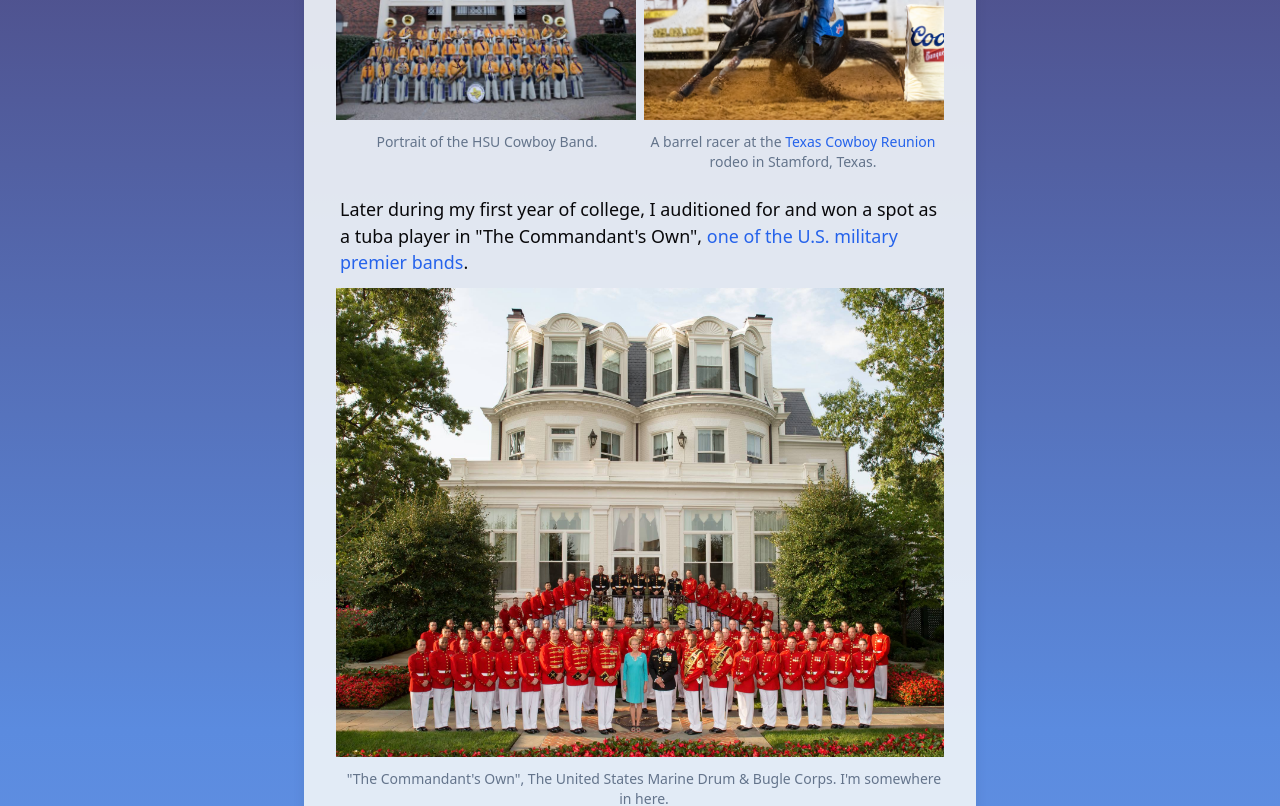
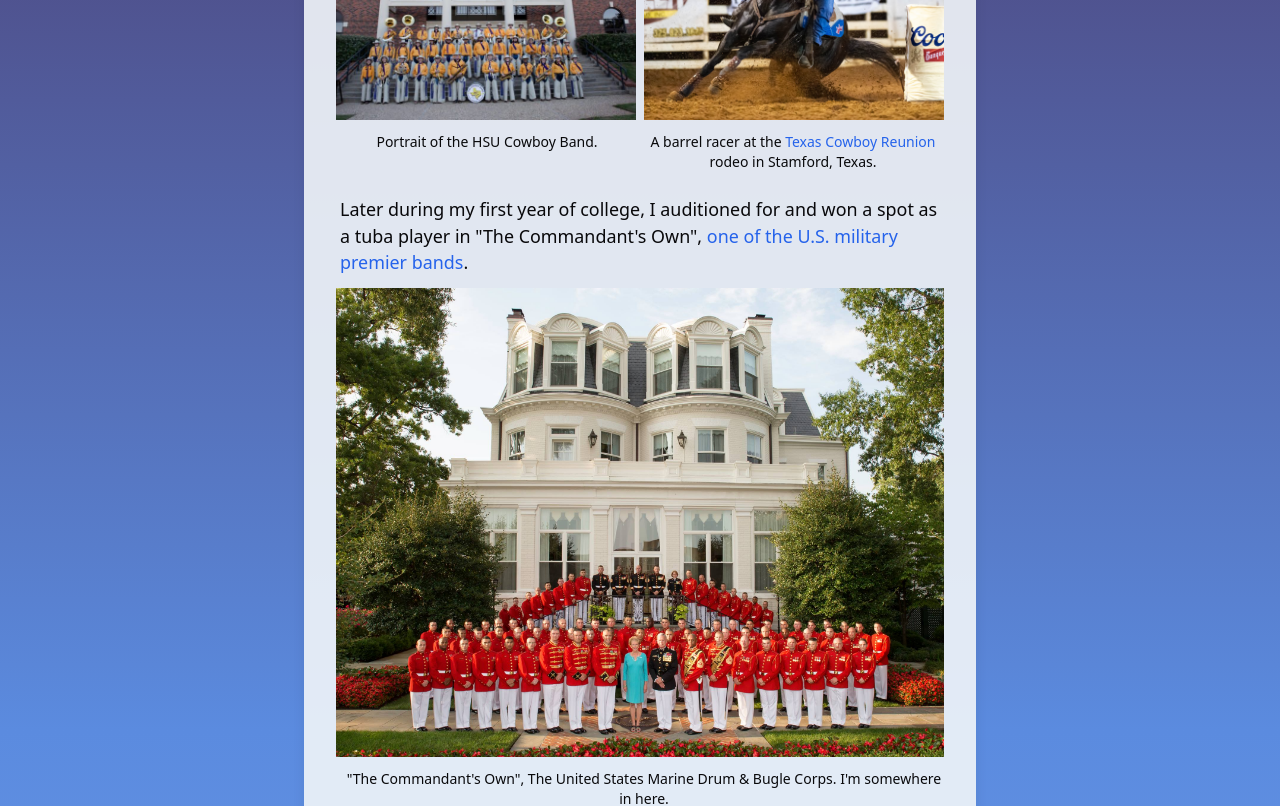
Before and after one commit to bananabrann/brannan.cloud, a SvelteKit app: page /me in a window 1280 px wide. Shown: the part 780-1586 px from the top of the page. Built offline with nearby package versions, Linux system fonts and the light colour scheme; a web font is replaced by a local one.

Commit message:
Image description text back to normal

```diff
--- a/src/routes/me/+page.svelte
+++ b/src/routes/me/+page.svelte
@@ -168,7 +168,7 @@
 
 <style lang="scss">
 	.image-text {
-		@apply text-xs md:text-sm gap-1 text-center text-slate-500;
+		@apply text-xs md:text-sm gap-1 text-center;
 
 		> p {
 			@apply w-full px-1;
```
